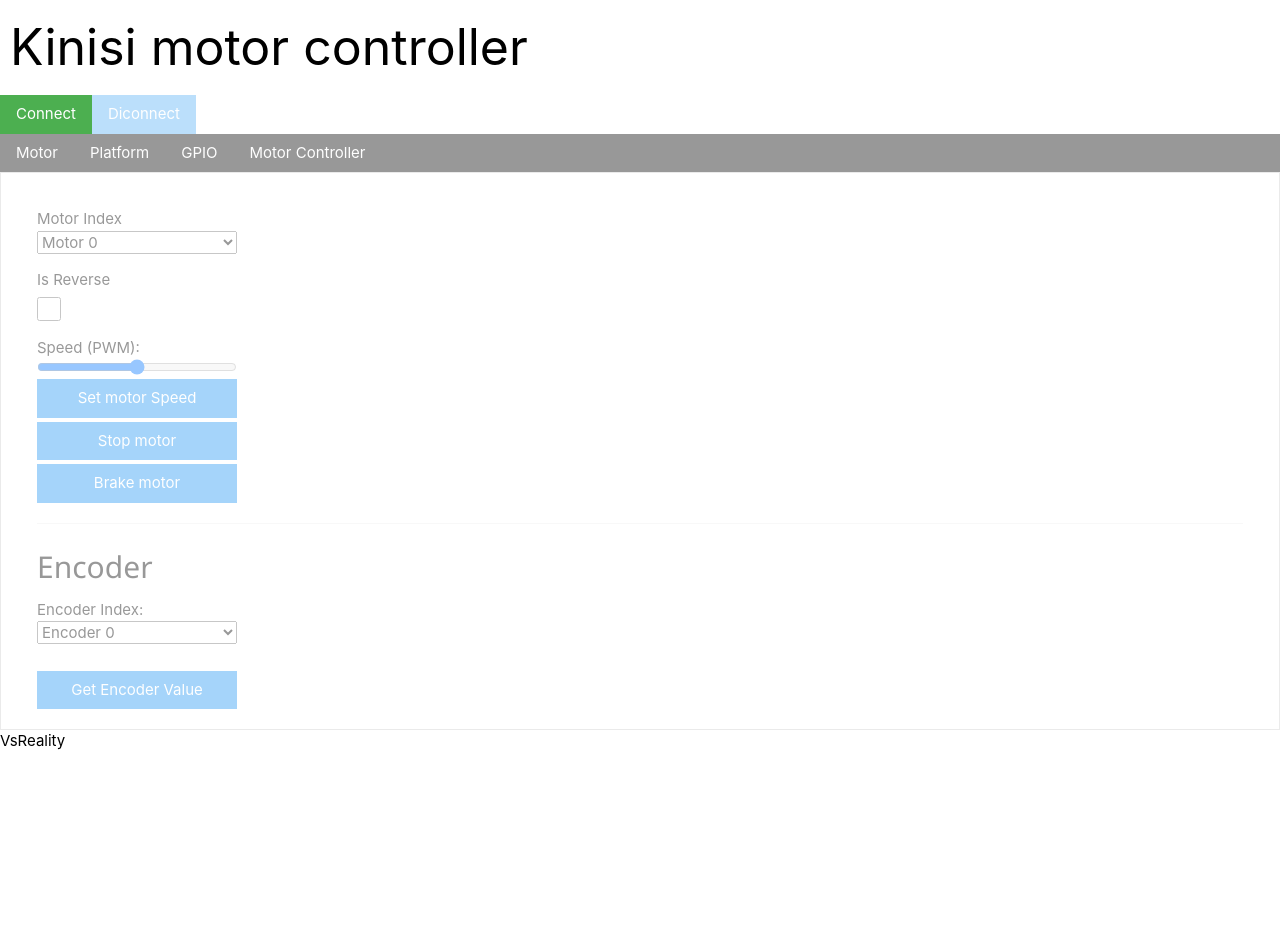
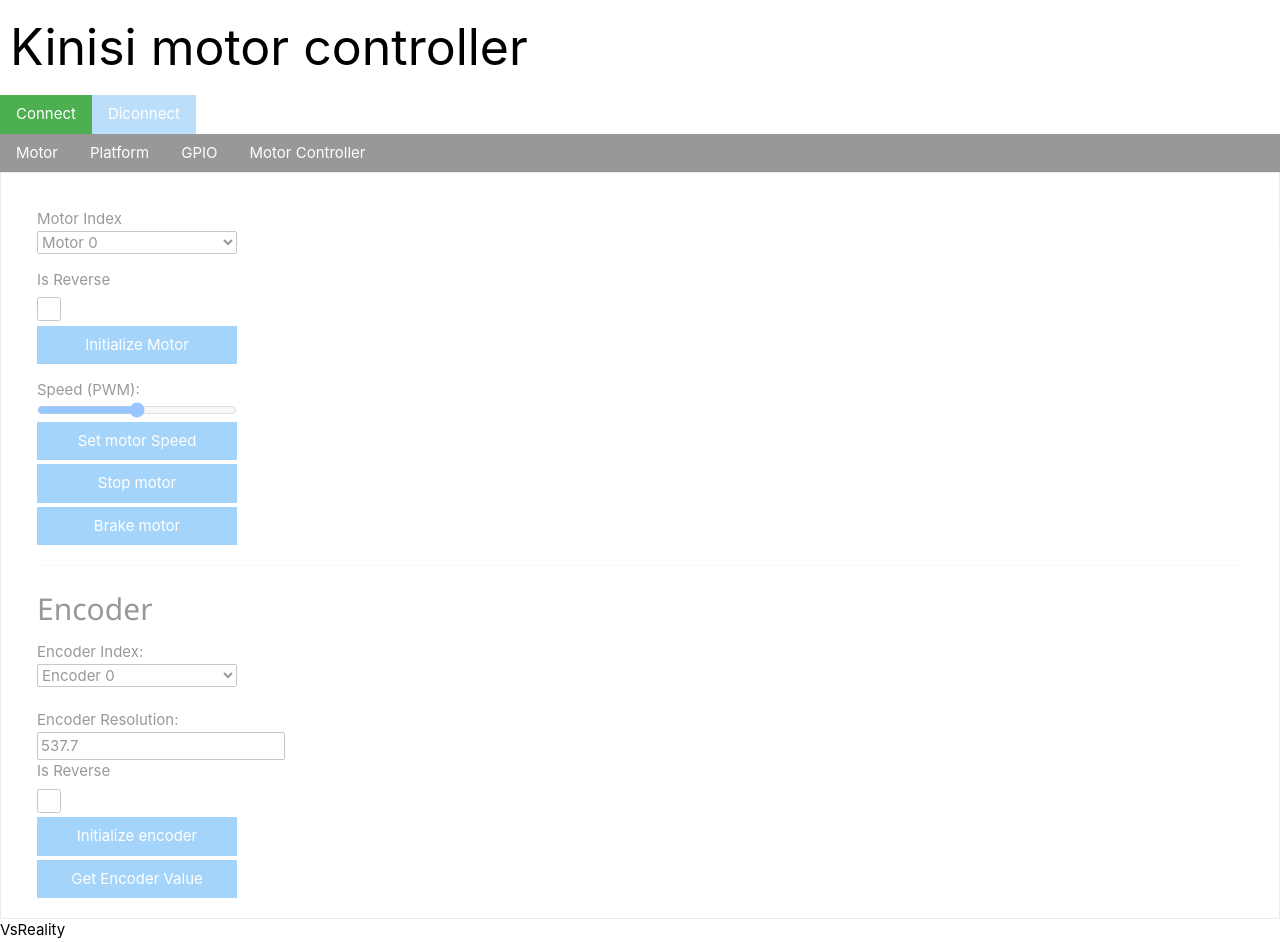
Before and after one commit to szolotykh/jskinisi, a React (Create React App) app: page / in a window 1280 px wide. Before the commit the page ends 800 px from the top, so only its background shows below. Built offline with nearby package versions, Linux system fonts and the light colour scheme.

Commit message:
Update platform and motor tabs

```diff
--- a/src/components/MotorTab/MotorTab.js
+++ b/src/components/MotorTab/MotorTab.js
@@ -6,17 +6,21 @@ function MotorTab(){
     const { controller } = useContext(ControllerContext);
 
     const [motorIndex, setMotorIndex] = useState('0');
-    const [isMotorReversed, setIsMotorReversed] = useState(false);
+    const [isMotorInitialized, setIsMotorInitialized] = useState([false, false, false, false]);
+    const [isMotorReversed, setIsMotorReversed] = useState([false, false, false, false]);
     const [motorSpeed, setMotorSpeed] = useState(0);
     const [encoderIndex, setEncoderIndex] = useState('0');
     const [encoderValue, setEncoderValue] = useState('');
+    const [encoderResolution, setEncoderResolution] = useState([537.7, 537.7, 537.7, 537.7]);
+    const [isEncoderInitialized, setIsEncoderInitialized] = useState([false, false, false, false]);
+    const [isEncoderReversed, setIsEncoderReversed] = useState([false, false, false, false]);
 
     const handleMotorIndexChange = (event) => {
         setMotorIndex(event.target.value);
     };
 
     const handleMotorReversedChange = (event) => {
-        setIsMotorReversed(event.target.checked);
+        setIsMotorReversed({ ...isMotorReversed, [motorIndex]: event.target.checked });
     };
 
     const handleMotorSpeedChange = (event) => {
@@ -27,11 +31,31 @@ function MotorTab(){
         setEncoderIndex(event.target.value);
     };
 
+    const handleEncoderReversedChange = (event) => {
+        setIsEncoderReversed({ ...isEncoderReversed, [encoderIndex]: event.target.checked });
+    }
+
+    const handleEncoderResolutionChange = (event) => {
+        setEncoderResolution({ ...encoderResolution, [encoderIndex]: event.target.value });
+    }
+
+    const initializeMotorFunction = async () => {
+        console.log(`Initializing motor ${motorIndex}`);
+        await controller.initialize_motor(motorIndex, isMotorReversed[motorIndex]);
+        setIsMotorInitialized({ ...isMotorInitialized, [motorIndex]: true });
+    }
+
+    const initializeEncoderFunction = async () => {
+        console.log(`Initializing encoder ${encoderIndex}, resolution: ${encoderResolution[encoderIndex]}, reverse: ${isEncoderReversed[encoderIndex]}`);
+        await controller.initialize_encoder(encoderIndex, encoderResolution[encoderIndex], isEncoderReversed[encoderIndex]);
+        setIsEncoderInitialized({ ...isEncoderInitialized, [encoderIndex]: true });
+    };
+
     // Simulated function for setting motor speed
     const setMotorSpeedFunction = async () => {
-        console.log(`Setting motor ${motorIndex} speed to ${motorSpeed}, reverse: ${isMotorReversed}`);
+        console.log(`Setting motor ${motorIndex} speed to ${motorSpeed}, reverse: ${isMotorReversed[motorIndex]}`);
 
-        await controller.initialize_motor(motorIndex, isMotorReversed);
+        await controller.initialize_motor(motorIndex, isMotorReversed[motorIndex]);
         await controller.set_motor_speed(motorIndex, motorSpeed);
     };
 
@@ -51,7 +75,6 @@ function MotorTab(){
 
     // Simulated function to get encoder value
     const getEncoderValueFunction = async () => {
-        await controller.initialize_encoder(encoderIndex);
         var value = await controller.get_encoder_value(encoderIndex);
         setEncoderValue(value);
         console.log(`Encoder ${encoderIndex} value: ${value}`);
@@ -71,7 +94,8 @@ function MotorTab(){
             </p>
             <p>
                 <label className='label-for-check'>Is Reverse </label>
-                <input type='checkbox' className='w3-check' checked={isMotorReversed} onChange={handleMotorReversedChange}/>
+                <input type='checkbox' className='w3-check' checked={isMotorReversed[motorIndex]} onChange={handleMotorReversedChange}/>
+                <button className='w3-button w3-blue' onClick={initializeMotorFunction}>Initialize Motor</button>
             </p>
             <p>
                 <label htmlFor='motorSpeed'>Speed (PWM):</label>
@@ -92,6 +116,11 @@ function MotorTab(){
                     <option value='2'>Encoder 2</option>
                     <option value='3'>Encoder 3</option>
                 </select><br/>
+                <label htmlFor='encoderResolution'>Encoder Resolution:</label>
+                <input type='number' value={encoderResolution[encoderIndex]} onChange={handleEncoderResolutionChange}/>
+                <label className='label-for-check'>Is Reverse </label>
+                <input type='checkbox' className='w3-check' checked={isEncoderReversed[encoderIndex]} onChange={handleEncoderReversedChange}/>
+                <button className='w3-button w3-blue' onClick={initializeEncoderFunction}>Initialize encoder</button>
                 <button className='w3-button w3-blue' onClick={getEncoderValueFunction}>Get Encoder Value</button>
                 <div id='encoderValue'>{encoderValue}</div>
             </div>
--- a/src/components/PlatfirmTab/PlatfirmTab.js
+++ b/src/components/PlatfirmTab/PlatfirmTab.js
@@ -11,6 +11,17 @@ function PlatformTab() {
         mecanum: [false, false, false, false],
         omni: [false, false, false]
     });
+
+    // Mecanum platform properties
+    const [mecanumWheelDiameter, setMecanumWheelDiameter] = useState(0.1);
+    const [mecanumLength, setMecanumLength] = useState(0.5);
+    const [mecanumWidth, setMecanumWidth] = useState(0.5);
+
+    // Omni platform properties
+    const [omniWheelDiameter, setOmniWheelDiameter] = useState(0.1);
+    const [omniRadius, setOmniRadius] = useState(0.15);
+
+
     const [velocity, setVelocity] = useState({ x: 0, y: 0, t: 0 });
 
     // States for PID settings
@@ -34,6 +45,26 @@ function PlatformTab() {
         }));
     };
 
+    const handleMecanumWheelDiameterChange = (event) => {
+        setMecanumWheelDiameter(event.target.value);
+    };
+
+    const handleMecanumLengthChange = (event) => {
+        setMecanumLength(event.target.value);
+    };
+
+    const handleMecanumWidthChange = (event) => {
+        setMecanumWidth(event.target.value);
+    };
+
+    const handleOmniWheelDiameterChange = (event) => {
+        setOmniWheelDiameter(event.target.value);
+    };
+
+    const handleOmniRadiusChange = (event) => {
+        setOmniRadius(event.target.value);
+    };
+
     const handleVelocityChange = (axis) => (event) => {
         setVelocity(prevState => ({ ...prevState, [axis]: event.target.value }));
     };
@@ -54,6 +85,10 @@ function PlatformTab() {
         setKd(event.target.value);
     };
 
+    const handleVelocityTargetChange = (axis) => (event) => {
+        setVelocityTarget({ ...velocityTarget, [axis]: event.target.value });
+    };
+
     const handleIntegralLimitChange = (event) => {
         setIntegralLimit(event.target.value);
     };
@@ -62,17 +97,26 @@ function PlatformTab() {
         controller.set_platform_controller(kp, ki, kd, encoderResolution, integralLimit);
     };
 
-    const handleVelocityTargetChange = (axis) => (event) => {
-        controller.setVelocityTarget(prevState => ({ ...prevState, [axis]: event.target.value }));
-    };
 
     // Handler for initializing the platform
     const initializePlatform = async (platform) => {
         console.log(`Initializing ${platform} platform with reversed motors: ${isReversed[platform]}`);
         if (platformType === 'mecanum'){
-            await controller.initialize_mecanum_platform(isReversed.mecanum[0], isReversed.mecanum[1], isReversed.mecanum[2], isReversed.mecanum[3]);
+            await controller.initialize_mecanum_platform(
+                isReversed.mecanum[0],
+                isReversed.mecanum[1],
+                isReversed.mecanum[2],
+                isReversed.mecanum[3],
+                mecanumLength,
+                mecanumWidth,
+                mecanumWheelDiameter);
         } else if (platformType === 'omni'){
-            await controller.initialize_omni_platform(isReversed.omni[0], isReversed.omni[1], isReversed.omni[2], 1, 1);
+            await controller.initialize_omni_platform(
+                isReversed.omni[0],
+                isReversed.omni[1],
+                isReversed.omni[2],
+                omniWheelDiameter,
+                omniRadius);
         }else{
             console.log("Invalid platform type");
         }
@@ -81,7 +125,7 @@ function PlatformTab() {
     // Handler for setting the platform velocity
     const setPlatformVelocity = async () => {
         console.log(`Setting platform velocity to X:${velocity.x}, Y:${velocity.y}, T:${velocity.t}`);
-        await controller.set_platform_velocity_input(velocity.x, velocity.y, velocity.t);
+        await controller.set_platform_velocity(velocity.x, velocity.y, velocity.t);
     };
 
     const setVelocityTargetHandler = async () => {
@@ -119,7 +163,13 @@ function PlatformTab() {
                                 </React.Fragment>
                             ))}
                         </div>
-                        <button className='w3-button w3-blue' onClick={() => initializePlatform('mecanum')}>Initialize</button><br/>
+                        <label htmlFor='mecanum_wheel_diameter'>Wheels Diameter (meters)</label>
+                        <input type='number' id='mecanum_wheel_diameter' value={mecanumWheelDiameter} onChange={handleMecanumWheelDiameterChange}/>
+                        <label htmlFor='mecanum_length'>Platform length (meters)</label>
+                        <input type='number' id='mecanum_length' value={mecanumLength} onChange={handleMecanumLengthChange}/>
+                        <label htmlFor='mecanum_width'>Platform width (meters)</label>
+                        <input type='number' id='mecanum_width' value={mecanumWidth} onChange={handleMecanumWidthChange}/>
+                    <button className='w3-button w3-blue' onClick={() => initializePlatform('mecanum')}>Initialize</button><br/>
                     </div>
                 )}
 
@@ -143,6 +193,10 @@ function PlatformTab() {
                                 </React.Fragment>
                             ))}
                         </div>
+                        <label htmlFor='omni_wheel_diameter'>Wheels Diameter (meters)</label>
+                        <input type='number' id='omni_wheel_diameter' value={omniWheelDiameter} onChange={handleOmniWheelDiameterChange}/>
+                        <label htmlFor='omni_radius'>Platform radius (meters)</label>
+                        <input type='number' id='omni_radius' value={omniRadius} onChange={handleOmniRadiusChange}/>
                         <button className='w3-button w3-blue' onClick={() => initializePlatform('omni')}>Initialize</button><br/>
                     </div>
                 )}
```
Also changed, not shown: src/commands/kinisi_commands.js (+13 -8 lines).
